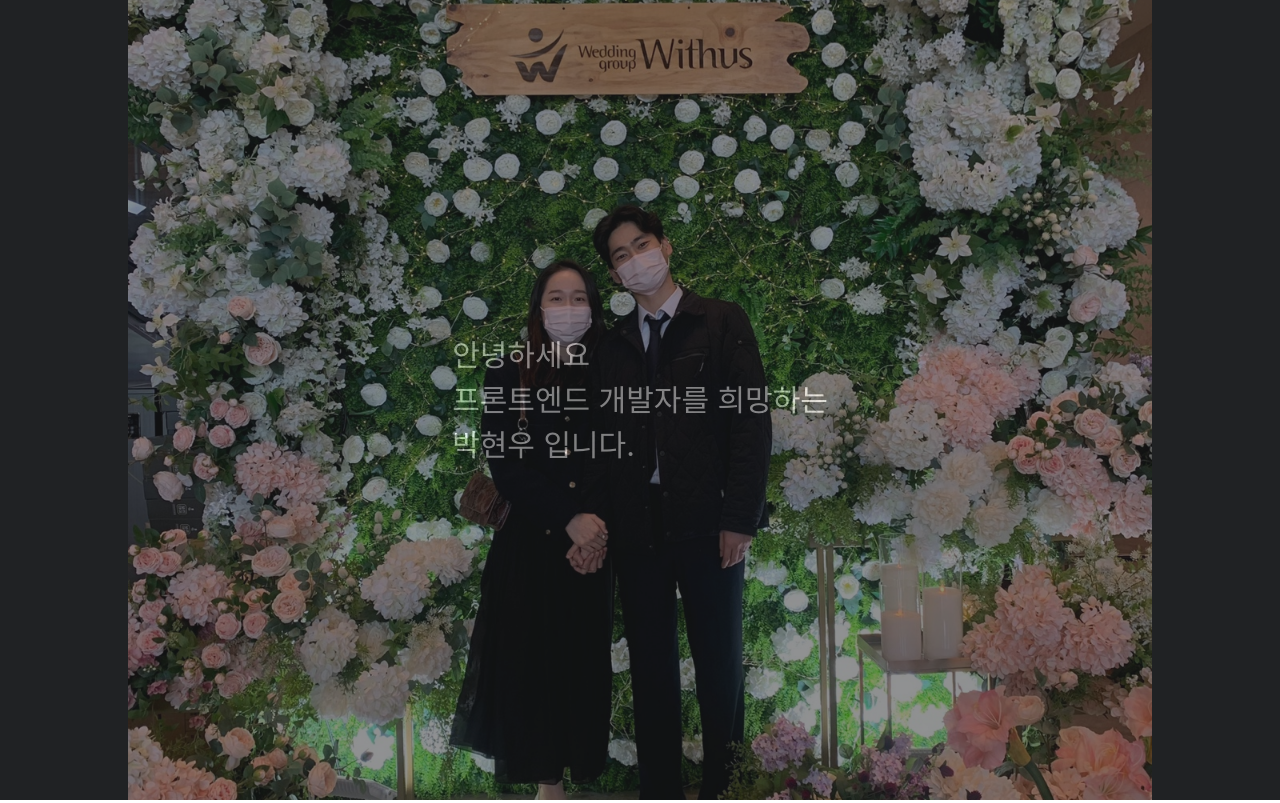
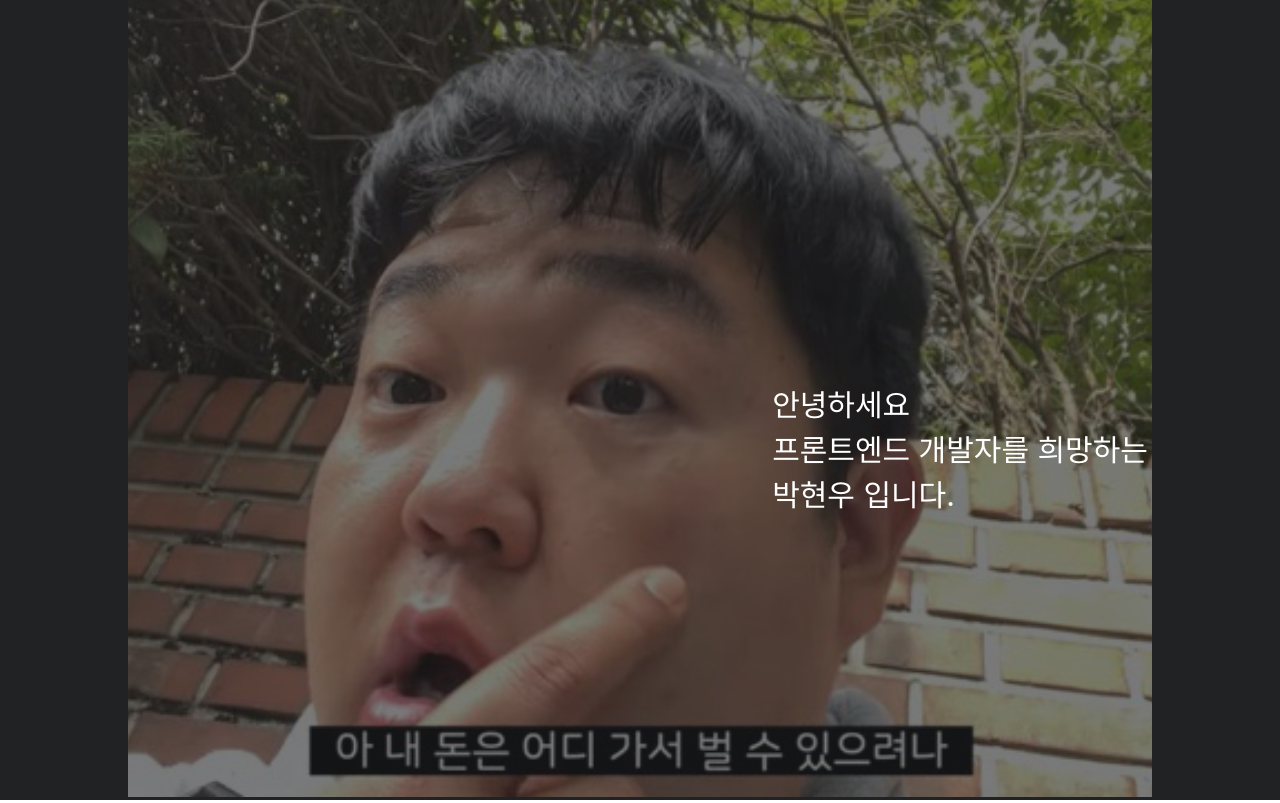
Before and after one commit to dailybetter/GSAP_practice, a React (Vite) app in the folder gsap_practice/: page / in a window 1280 px wide. Built offline with nearby package versions, Linux system fonts and the light colour scheme.

Commit message:
text opacity 수정 및 애니메이션 추가

```diff
--- a/gsap_practice/src/pages/intro/index.tsx
+++ b/gsap_practice/src/pages/intro/index.tsx
@@ -6,18 +6,34 @@ import * as Styled from './styled';
 export const IntroPage = () => {
   const h1 = useRef(null);
   useEffect(() => {
-    gsap.to('h1', { x: 400 });
-  });
+    gsap
+      .timeline()
+      .fromTo(
+        '.one',
+        { duration: 0.5, opacity: 0, y: 0 },
+        { duration: 0.5, opacity: 1, y: 50 },
+      )
+      .fromTo(
+        '.two',
+        { duration: 0.5, opacity: 0, y: 0 },
+        { duration: 0.5, opacity: 1, y: 50 },
+      )
+      .fromTo(
+        '.tre',
+        { duration: 0.5, opacity: 0, y: 0 },
+        { duration: 0.5, opacity: 1, y: 50 },
+      );
+  }, []);
   return (
     <Styled.Container>
       <Styled.Main>
         <Styled.BodyTextContainer>
-          <Styled.BodyText>안녕하세요</Styled.BodyText>
-          <Styled.BodyText>프론트엔드 개발자를 희망하는</Styled.BodyText>
-          <Styled.BodyText>박현우 입니다.</Styled.BodyText>
+          <Styled.BodyText className="one">안녕하세요</Styled.BodyText>
+          <Styled.BodyText className="two">프론트엔드 개발자를 희망하는</Styled.BodyText>
+          <Styled.BodyText className="tre">박현우 입니다.</Styled.BodyText>
         </Styled.BodyTextContainer>
         <Styled.BackgrouundImg>
-          <img src="/main.jpg" alt="background" draggable={false} />
+          <img src="/moon.jpg" alt="background" draggable={false} />
         </Styled.BackgrouundImg>
       </Styled.Main>
     </Styled.Container>
--- a/gsap_practice/src/pages/intro/styled.tsx
+++ b/gsap_practice/src/pages/intro/styled.tsx
@@ -34,11 +34,11 @@ export const Main = styled.article`
   //   }
 `;
 export const BackgrouundImg = styled.div`
-  position: fixed;
+  // position: fixed;
   top: 0;
-  opacity: 0.5;
   width: 100vw;
   text-align: center;
+  opacity: 0.4;
   img {
     width: 80vw;
     height: 100vh;
@@ -49,17 +49,21 @@ export const BackgrouundImg = styled.div`
 // middle intro h2
 export const BodyTextContainer = styled.div`
   display: flex;
+  position: absolute;
   flex-direction: column;
   justify-content: center;
   align-items: baseline;
+  opacity: 1;
+  z-index: 1;
 `;
 export const BodyTextDiv = styled.div`
   display: flex;
   flex-direction: row;
   justify-content: flex-end;
 `;
-export const BodyText = styled.span`
+export const BodyText = styled.div`
   font-size: 30px;
   flex
   opacity: 1;
+  margin-left: 50vw;
 `;
```
Also changed, not shown: gsap_practice/public/moon.jpg (added), gsap_practice/src/pages/about/index.tsx (added).
